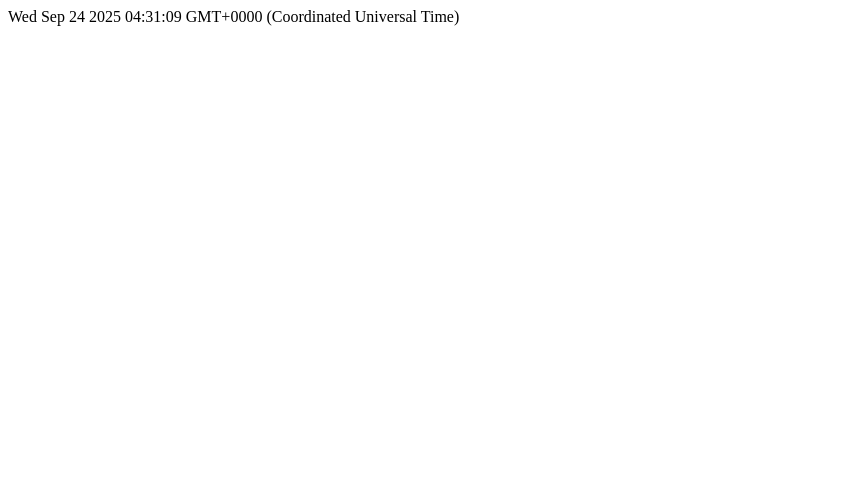
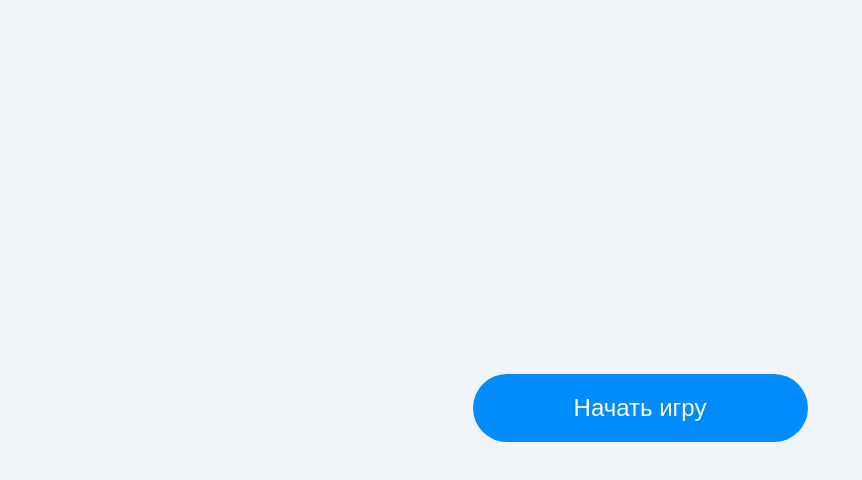
Before and after one commit to Duman105934/purple-school-vuejs-pinia-hw, a Vue app: page / in a window 1280 px wide. Shown: the top 480 px of the page, without its empty margins (0-862 px from the left). Built offline with nearby package versions, Linux system fonts and the light colour scheme.

Commit message:
feat[12]: Homework - Components

```diff
--- a/index.html
+++ b/index.html
@@ -4,7 +4,10 @@
     <meta charset="UTF-8" />
     <link rel="icon" type="image/svg+xml" href="/vite.svg" />
     <meta name="viewport" content="width=device-width, initial-scale=1.0" />
-    <title>Vite + Vue</title>
+	  <link rel="preconnect" href="https://fonts.googleapis.com">
+	  <link rel="preconnect" href="https://fonts.gstatic.com" crossorigin>
+	  <link href="https://fonts.googleapis.com/css2?family=Roboto:ital,wght@0,100..900;1,100..900&display=swap" rel="stylesheet">
+	  <title>Игра</title>
   </head>
   <body>
     <div id="app"></div>
--- a/src/App.vue
+++ b/src/App.vue
@@ -1,10 +1,10 @@
-<script setup>
-const now = new Date();
-</script>
+<script setup >
+import Button from "./Components/Button.vue";
+</script >
 
-<template>
-  <div>{{ now }}</div>
-</template>
+<template >
+  <Button >Начать игру</Button >
+</template >
 
-<style scoped>
-</style>
+<style scoped >
+</style >
--- /dev/null
+++ b/src/Components/Button.vue
@@ -0,0 +1,34 @@
+<script setup ></script >
+
+<template >
+  <button class="button" >
+    <slot />
+  </button >
+</template >
+
+<style scoped >
+.button {
+  display: flex;
+  justify-content: center;
+  width: 335px;
+  padding: 16px 10px;
+  align-items: flex-start;
+  gap: 10px;
+  border: none;
+  cursor: pointer;
+
+  border-radius: 100px;
+  background: var(--color-button);
+  color: var(--color-text-button);
+
+  text-align: center;
+  font-size: 24px;
+  font-style: normal;
+  font-weight: 400;
+  line-height: 36px;
+}
+
+.button:hover {
+  background: var(--color-bg-hover);
+}
+</style >
--- a/src/style.css
+++ b/src/style.css
@@ -1,6 +1,36 @@
 :root {
-  font-synthesis: none;
-  text-rendering: optimizeLegibility;
-  -webkit-font-smoothing: antialiased;
-  -moz-osx-font-smoothing: grayscale;
+	--color-text-primary: #000000;
+	--color-text-primary-hover: #222222;
+	--color-text-button: #FFFFFF;
+
+	--color-bg: #F0F4F8;
+	--color-bg-hover: #006FCB;
+	--color-bg-card: #FFFFFF;
+
+	--color-icon-green: #09BB00;
+	--color-icon-red: #D00303;
+	--color-button: #008BFE;
+
+	--color-border-card: #CCE8FF;
+
+	--font: "Roboto", sans-serif;
 }
+
+* {
+	box-sizing: border-box;
+}
+
+body {
+	font-family: var(--font), sans-serif;
+	font-synthesis: none;
+	text-rendering: optimizeLegibility;
+	-webkit-font-smoothing: antialiased;
+	-moz-osx-font-smoothing: grayscale;
+
+	color: var(--color-text-card);
+	background-color: var(--color-bg);
+
+	display: grid;
+	place-items: center;
+	height: 100vh;
+}
```
